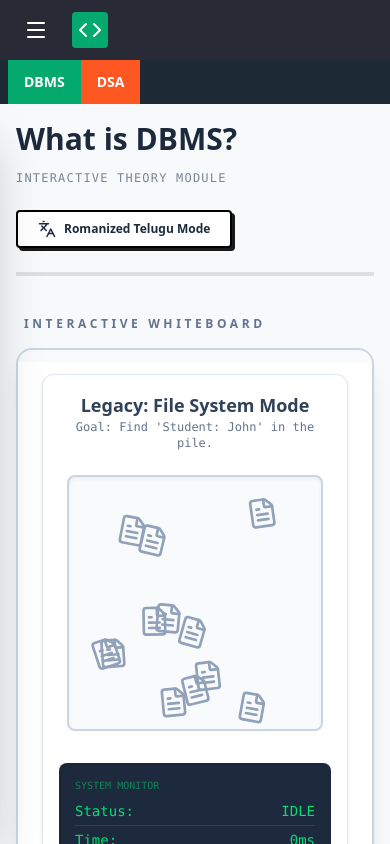
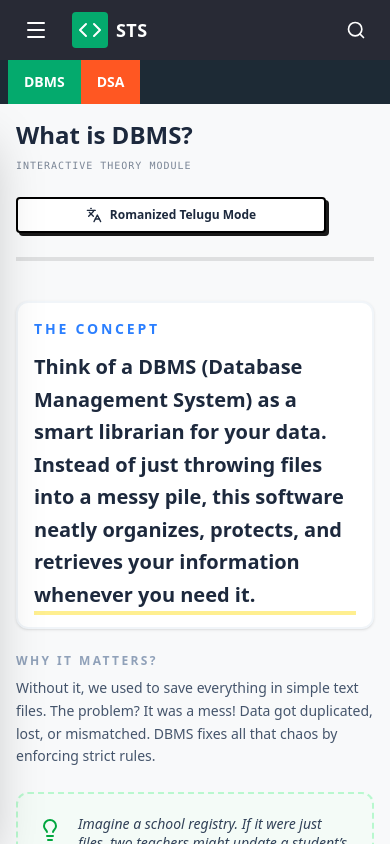
Before and after one commit to lokesh267272/studytheskill, a React (Vite) app: page /dbms/what-is-dbms in a window 390 px wide. Built offline with nearby package versions, Linux system fonts and the light colour scheme.

Commit message:
Fix ACID definitions location and enhance TopicViewer

```diff
--- a/src/components/AnimationEngine/AnimationCanvas.tsx
+++ b/src/components/AnimationEngine/AnimationCanvas.tsx
@@ -107,7 +107,7 @@ export const AnimationCanvas: React.FC<AnimationCanvasProps> = ({ type }) => {
     };
 
     return (
-        <div className="w-full bg-white border-2 border-slate-300 rounded-2xl p-2 md:p-8 min-h-[400px] md:min-h-[500px] lg:min-h-[600px] flex flex-col relative overflow-hidden shadow-xl">
+        <div className="w-full bg-white border-2 border-slate-300 rounded-2xl p-2 md:p-8 min-h-[300px] md:min-h-[500px] lg:min-h-[600px] flex flex-col relative overflow-hidden shadow-xl">
             <div className="absolute top-0 left-0 w-full h-3 bg-slate-100 pattern-diagonal-lines opacity-50"></div>
 
             {/* Full View Content Container */}
--- a/src/components/Layout/Navbar.tsx
+++ b/src/components/Layout/Navbar.tsx
@@ -8,11 +8,12 @@ interface NavbarProps {
 
 export const Navbar: React.FC<NavbarProps> = ({ sidebarOpen, setSidebarOpen }) => {
     const courses: string[] = [];
+    const [searchOpen, setSearchOpen] = React.useState(false);
 
     return (
-        <div className="flex flex-col w-full z-50">
+        <div className="flex flex-col w-full z-50 sticky top-0">
             {/* Top Bar - Global Navigation */}
-            <div className="flex items-center justify-between bg-[#282A35] h-[60px] px-4 text-white">
+            <div className="flex items-center justify-between bg-[#282A35] h-[60px] px-4 text-white relative">
                 <div className="flex items-center gap-4">
                     <button
                         onClick={() => setSidebarOpen(!sidebarOpen)}
@@ -26,6 +27,7 @@ export const Navbar: React.FC<NavbarProps> = ({ sidebarOpen, setSidebarOpen }) =
                             <Code size={24} className="text-white" />
                         </div>
                         <span className="font-bold text-lg tracking-wide hidden sm:block">StudyTheSkill</span>
+                        <span className="font-bold text-lg tracking-wide sm:hidden">STS</span>
                     </div>
 
                     <nav className="hidden md:flex gap-1 ml-4 h-full items-center">
@@ -34,13 +36,26 @@ export const Navbar: React.FC<NavbarProps> = ({ sidebarOpen, setSidebarOpen }) =
                 </div>
 
                 <div className="flex items-center gap-4">
-                    <div className="relative hidden sm:block">
-                        <input
-                            type="text"
-                            placeholder="Search..."
-                            className="bg-white/90 text-black px-4 py-1.5 rounded-full w-40 focus:w-60 transition-all outline-none"
-                        />
-                        <Search size={18} className="absolute right-3 top-1/2 -translate-y-1/2 text-gray-500" />
+                    {/* Mobile Search Toggle */}
+                    <button
+                        onClick={() => setSearchOpen(!searchOpen)}
+                        className="sm:hidden p-2 hover:bg-white/10 rounded"
+                    >
+                        <Search size={20} />
+                    </button>
+
+                    <div className={`
+                        absolute sm:relative top-full left-0 w-full sm:w-auto bg-[#282A35] sm:bg-transparent p-4 sm:p-0
+                        ${searchOpen ? 'block' : 'hidden'} sm:block z-50 shadow-lg sm:shadow-none
+                    `}>
+                        <div className="relative">
+                            <input
+                                type="text"
+                                placeholder="Search..."
+                                className="bg-white/90 text-black px-4 py-1.5 rounded-full w-full sm:w-40 focus:w-60 transition-all outline-none"
+                            />
+                            <Search size={18} className="absolute right-3 top-1/2 -translate-y-1/2 text-gray-500" />
+                        </div>
                     </div>
                 </div>
             </div>
--- a/src/components/Sidebar/Sidebar.tsx
+++ b/src/components/Sidebar/Sidebar.tsx
@@ -31,8 +31,9 @@ export const Sidebar: React.FC<Props> = ({
         ${isOpen ? 'translate-x-0' : '-translate-x-full'}
         md:translate-x-0 md:relative md:h-[calc(100vh-110px)] md:top-0
         top-[110px] /* Below Navbar (60px) + Secondary Bar (50px) approx */
+        h-[calc(100vh-110px)]
       `}>
-                <div className="p-6 border-b-2 border-black bg-yellow-300">
+                <div className="p-6 border-b-2 border-black bg-yellow-300 sticky top-0 z-10">
                     <h1 className="text-2xl font-bold font-sans tracking-tight uppercase">{title}</h1>
                     <p className="text-xs font-mono mt-2">{subtitle}</p>
                 </div>
--- a/src/components/TopicViewer.tsx
+++ b/src/components/TopicViewer.tsx
@@ -29,13 +29,13 @@ export const TopicViewer: React.FC<Props> = ({ topic }) => {
       {/* Title Header */}
       <div className="mb-10 border-b-4 border-black/10 pb-6 pr-12 md:pr-0 flex flex-col md:flex-row md:items-end justify-between gap-6">
         <div>
-          <h1 className="text-3xl md:text-5xl font-bold text-slate-800 font-sans mb-3 leading-tight transition-all">
+          <h1 className="text-2xl md:text-3xl lg:text-5xl font-bold text-slate-800 font-sans mb-2 md:mb-3 leading-tight transition-all">
             {displayTitle}
           </h1>
-          <div className="flex flex-wrap items-center gap-3 text-slate-600 font-mono text-xs md:text-sm">
+          <div className="flex flex-wrap items-center gap-2 md:gap-3 text-slate-600 font-mono text-[10px] md:text-sm">
             {!isModule1 && !isModule2 && (
               <>
-                <span className="bg-slate-200 px-3 py-1 rounded-full text-[10px] md:text-xs">EXAM FOCUS</span>
+                <span className="bg-slate-200 px-2 py-1 md:px-3 rounded-full">EXAM FOCUS</span>
                 <span className="hidden md:inline text-slate-300">|</span>
               </>
             )}
@@ -48,22 +48,22 @@ export const TopicViewer: React.FC<Props> = ({ topic }) => {
           <SketchyButton
             onClick={() => setIsTranslated(!isTranslated)}
             active={isTranslated}
-            className="flex items-center gap-2 text-xs md:text-sm self-start md:self-auto !py-2 !px-5"
+            className="flex items-center gap-2 text-xs md:text-sm w-full md:w-auto justify-center !py-2 !px-4"
           >
-            <Languages size={18} />
+            <Languages size={16} />
             {isTranslated ? 'English Mode' : 'Romanized Telugu Mode'}
           </SketchyButton>
         )}
       </div>
 
       {/* Main Grid - Asymmetrical on Large Screens */}
-      <div className="grid grid-cols-1 lg:grid-cols-[1fr_1.8fr] gap-12 items-start">
+      <div className="grid grid-cols-1 lg:grid-cols-[1fr_1.8fr] gap-8 md:gap-12 items-start">
 
         {/* Left Col: Theory - Sticky on large screens */}
-        <div className="space-y-8 order-2 lg:order-1 lg:sticky lg:top-8">
-          <section className="bg-white p-6 rounded-xl border-2 border-slate-100 shadow-sm">
+        <div className="space-y-6 md:space-y-8 lg:sticky lg:top-8">
+          <section className="bg-white p-4 md:p-6 rounded-xl border-2 border-slate-100 shadow-sm">
             <h3 className="text-sm font-black uppercase text-blue-500 mb-3 tracking-[0.2em]">The Concept</h3>
-            <div className="text-xl md:text-2xl font-bold leading-relaxed text-slate-800">
+            <div className="text-xl md:text-xl font-bold leading-relaxed text-slate-800">
               <span className="relative inline-block">
                 {displayDefinition}
                 <div className="absolute -bottom-1 left-0 w-full h-1 bg-yellow-300 opacity-50"></div>
@@ -77,16 +77,30 @@ export const TopicViewer: React.FC<Props> = ({ topic }) => {
           </section>
 
           <section>
-            <h3 className="text-xs font-black uppercase text-slate-400 mb-2 tracking-[0.2em]">Scenario</h3>
             <div className="flex items-start gap-4 bg-green-50/50 p-5 rounded-xl border-2 border-dashed border-green-200 transition-all">
               <Lightbulb className="text-green-600 shrink-0 mt-1" size={24} />
               <p className="text-slate-700 font-medium italic text-sm md:text-lg leading-snug">{displayExample}</p>
             </div>
           </section>
+
+          {/* Breakdown Section (for ACID etc) */}
+          {topic.breakdown && (
+            <section>
+              <h3 className="text-xs font-black uppercase text-slate-400 mb-2 tracking-[0.2em]">Breakdown</h3>
+              <div className="grid grid-cols-1 gap-3">
+                {topic.breakdown.map((item, idx) => (
+                  <div key={idx} className="bg-slate-50 p-4 rounded-lg border border-slate-200">
+                    <div className="font-bold text-slate-800 mb-1">{item.label}</div>
+                    <div className="text-slate-600 text-sm leading-snug">{item.text}</div>
+                  </div>
+                ))}
+              </div>
+            </section>
+          )}
         </div>
 
         {/* Right Col: Whiteboard - THE FOCUS AREA */}
-        <div className="space-y-4 w-full min-w-0 order-1 lg:order-2">
+        <div className="space-y-4 w-full min-w-0">
           <div className="flex justify-between items-center px-2">
             <h3 className="text-xs font-black uppercase text-slate-500 tracking-[0.3em]">Interactive Whiteboard</h3>
             <span className="hidden md:inline text-[10px] font-mono text-slate-400 uppercase tracking-tighter">Click "Next" to build the model</span>
--- a/src/data/conceptMeta.ts
+++ b/src/data/conceptMeta.ts
@@ -20,6 +20,7 @@ export const COURSE_MODULES: Module[] = [
         revisionHook: 'DBMS = The Smart Librarian',
         animationType: 'dbms_vs_files',
         slug: 'what-is-dbms',
+
         telugu: {
           title: 'DBMS ante entante?',
           definition: 'Database ni define cheyadaniki, create cheyadaniki, maintain cheyadaniki use ayye software idi.',
@@ -292,6 +293,12 @@ export const COURSE_MODULES: Module[] = [
         },
         revisionHook: 'A=All/Nothing | C=Rules | I=Privacy | D=Permanent',
         animationType: 'acid',
+        breakdown: [
+          { label: 'Atomicity', text: 'All or Nothing. Either the entire transaction happens, or none of it does. No halfway states.' },
+          { label: 'Consistency', text: 'Rules are Law. The database must move from one valid state to another, obeying all constraints.' },
+          { label: 'Isolation', text: 'Privacy Mode. Transactions happening at the same time shouldn’t peek at or mess with each other.' },
+          { label: 'Durability', text: 'Written in Stone. Once a transaction is committed, it stays saved even if the power goes out.' }
+        ],
         slug: 'acid-properties',
       },
       {
--- a/src/types.ts
+++ b/src/types.ts
@@ -24,6 +24,11 @@ export interface Topic {
     example: string;
     revisionHook: string;
   };
+  breakdown?: {
+    label: string;
+    text: string;
+    icon?: string;
+  }[];
 }
 
 export interface Module {
```
